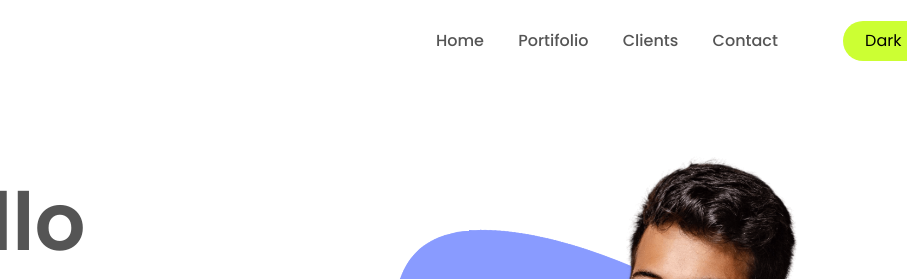
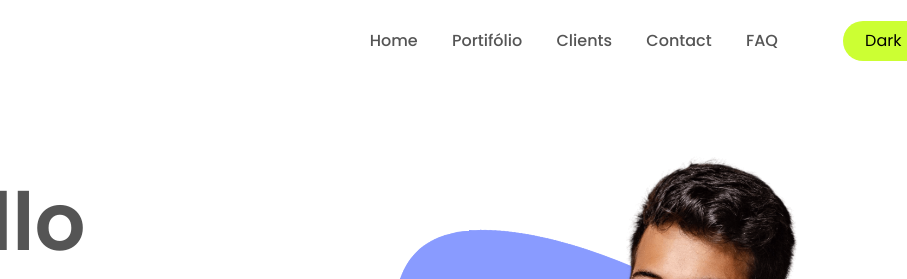
Before and after one commit to zztsilva/devsuperior-curso, a plain HTML site: page projeto portifolio/index.html in a window 1280 px wide. Shown: the top 279 px of the page, 219-1126 px from the left. Drawn offline with Linux system fonts and the light colour scheme.

Commit message:
adicionado FAQ

```diff
--- a/projeto portifolio/index.html
+++ b/projeto portifolio/index.html
@@ -13,9 +13,10 @@
             <a href="#" class="logo"><img src="/images/logo.png" alt="logo" id="logo"></a>
             <ul>
                 <li><a href="#">Home</a></li>
-                <li><a href="#">Portifolio</a></li>
+                <li><a href="#">Portifólio</a></li>
                 <li><a href="#">Clients</a></li>
                 <li><a href="#">Contact</a></li>
+                <li><a href="#">FAQ</a></li>
             </ul>
             <div class="toggle-btn" id="btn">
                 <span id="btnText">Dark</span>
```
